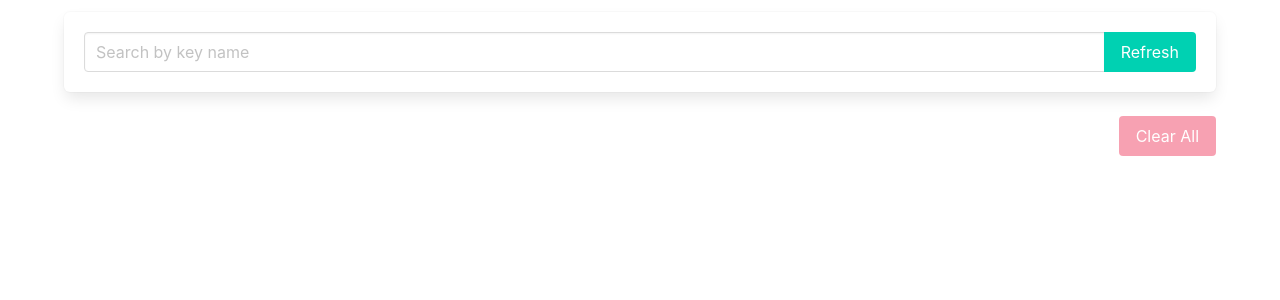
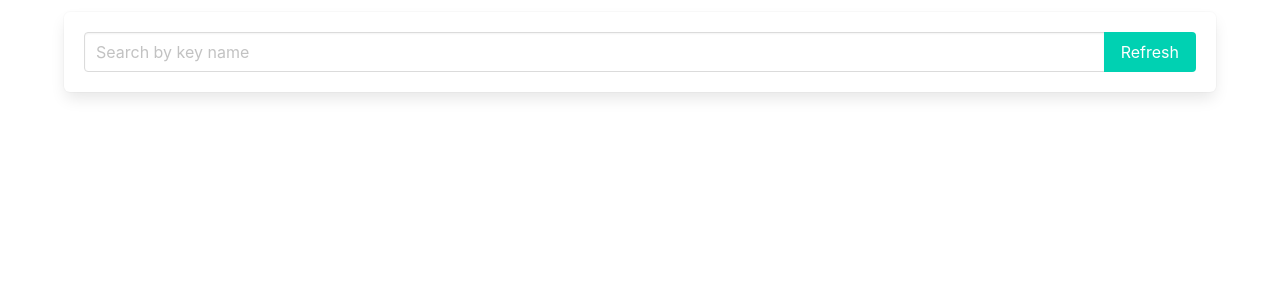
Before and after one commit to Hoo-dkwozD/cookie-jar, a Flask app: page / in a window 1280 px wide. Shown: the part 52-352 px from the top of the page. Run offline with Flask 2, Linux system fonts and the light colour scheme; data that the repository does not hold is empty.

Commit message:
UI change - 'clear all' not displayed if no cookies are captured so far;

```diff
--- a/templates/index.html
+++ b/templates/index.html
@@ -16,13 +16,6 @@
     <div v-if="cookies.length !== 0" class="field is-grouped is-grouped-right">
         <p v-cloak class="control">
             <button @click="clearAll" class="button is-danger">
-                <span>Clear All</span>
-            </button>
-        </p>
-    </div>
-    <div v-else class="field is-grouped is-grouped-right">
-        <p v-cloak class="control">
-            <button class="button is-danger" disabled>
                 <span>Clear All</span>
             </button>
         </p>
```
